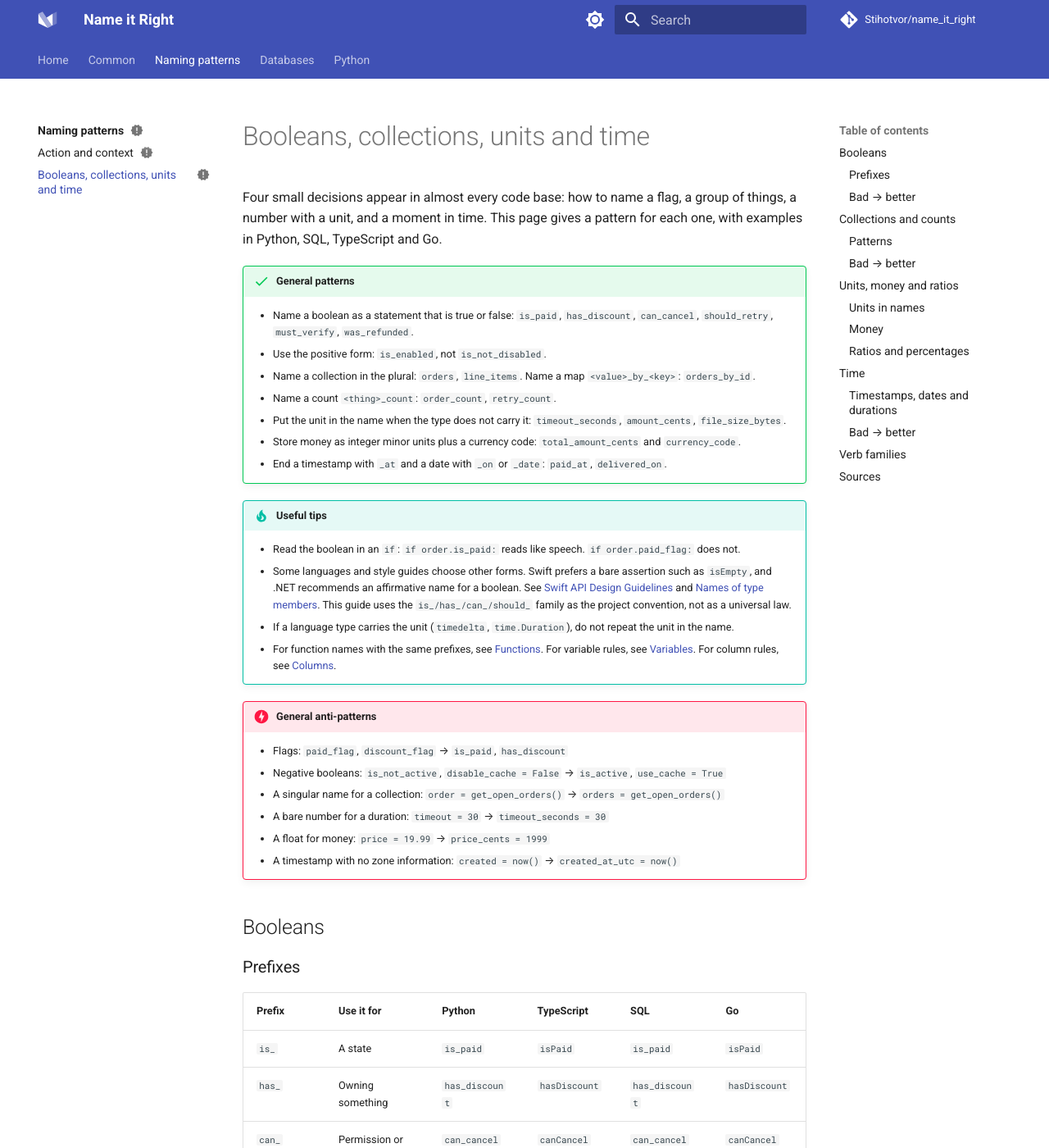
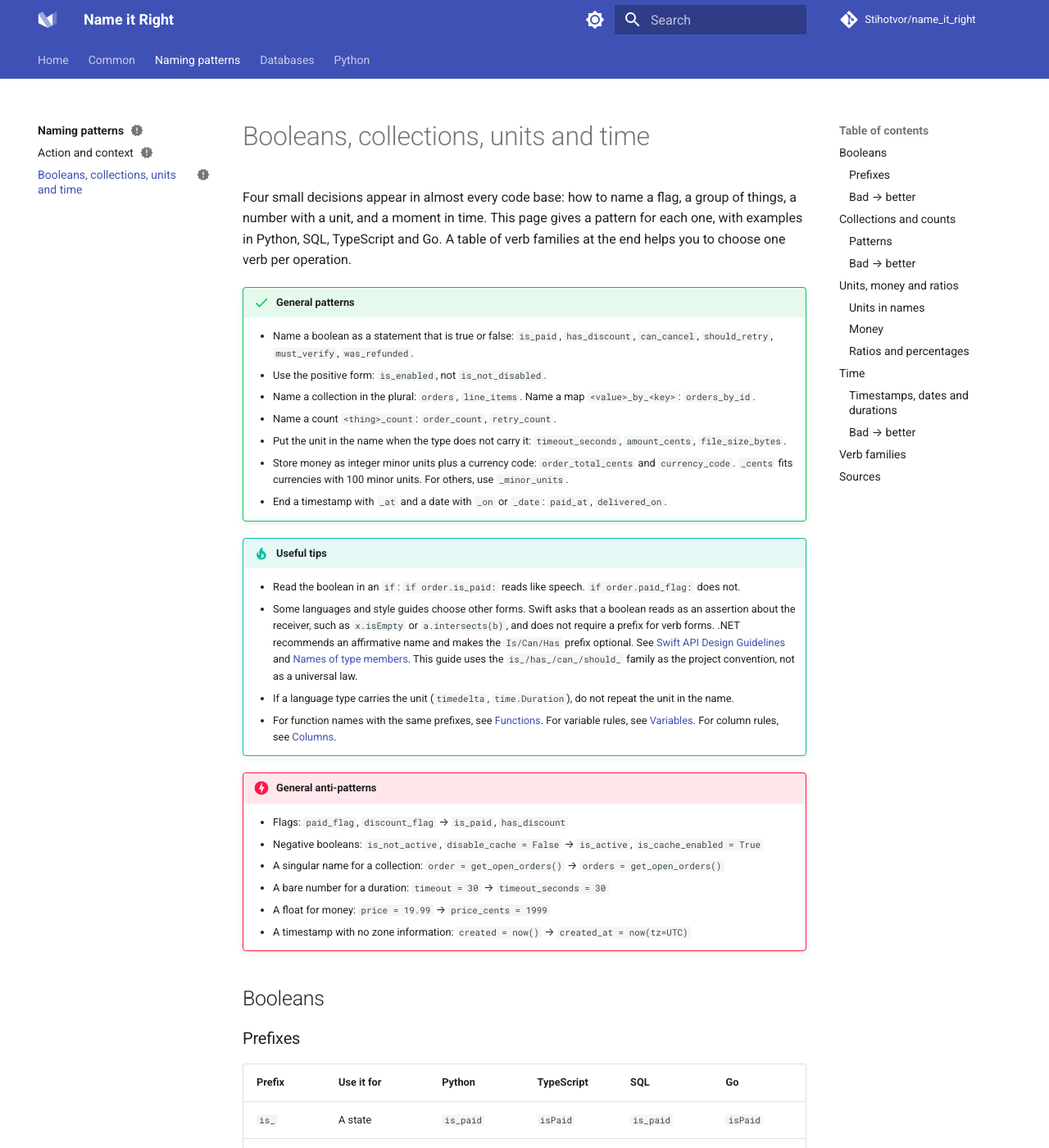
Before and after one commit to Stihotvor/name_it_right, an MkDocs documentation site: the page built from docs/patterns/booleans-collections-units-time.md, in a window 1280 px wide and 1400 px high. Shown: the whole window at 82% size. Built offline with MkDocs 1.6.1 and Material for MkDocs 9.7.7, drawn with Linux system fonts in a browser that asks for light colours; comment, search, counter and statistics services are not loaded; some of the changed text lies outside the part shown.

Commit message:
docs(04): fix review findings in booleans page
Co-Authored-By: Claude Sonnet 5.5 <noreply@anthropic.com>

```diff
--- a/docs/patterns/booleans-collections-units-time.md
+++ b/docs/patterns/booleans-collections-units-time.md
@@ -4,7 +4,7 @@ status: new
 
 # Booleans, collections, units and time
 
-Four small decisions appear in almost every code base: how to name a flag, a group of things, a number with a unit, and a moment in time. This page gives a pattern for each one, with examples in Python, SQL, TypeScript and Go.
+Four small decisions appear in almost every code base: how to name a flag, a group of things, a number with a unit, and a moment in time. This page gives a pattern for each one, with examples in Python, SQL, TypeScript and Go. A table of verb families at the end helps you to choose one verb per operation.
 
 !!! success "General patterns"
 
@@ -13,24 +13,24 @@ Four small decisions appear in almost every code base: how to name a flag, a gro
     - Name a collection in the plural: `orders`, `line_items`. Name a map `<value>_by_<key>`: `orders_by_id`.
     - Name a count `<thing>_count`: `order_count`, `retry_count`.
     - Put the unit in the name when the type does not carry it: `timeout_seconds`, `amount_cents`, `file_size_bytes`.
-    - Store money as integer minor units plus a currency code: `total_amount_cents` and `currency_code`.
+    - Store money as integer minor units plus a currency code: `order_total_cents` and `currency_code`. `_cents` fits currencies with 100 minor units. For others, use `_minor_units`.
     - End a timestamp with `_at` and a date with `_on` or `_date`: `paid_at`, `delivered_on`.
 
 !!! tip "Useful tips"
 
     - Read the boolean in an `if`: `if order.is_paid:` reads like speech. `if order.paid_flag:` does not.
-    - Some languages and style guides choose other forms. Swift prefers a bare assertion such as `isEmpty`, and .NET recommends an affirmative name for a boolean. See [Swift API Design Guidelines](https://www.swift.org/documentation/api-design-guidelines/#naming) and [Names of type members](https://learn.microsoft.com/en-us/dotnet/standard/design-guidelines/names-of-type-members). This guide uses the `is_/has_/can_/should_` family as the project convention, not as a universal law.
+    - Some languages and style guides choose other forms. Swift asks that a boolean reads as an assertion about the receiver, such as `x.isEmpty` or `a.intersects(b)`, and does not require a prefix for verb forms. .NET recommends an affirmative name and makes the `Is/Can/Has` prefix optional. See [Swift API Design Guidelines](https://www.swift.org/documentation/api-design-guidelines/#naming) and [Names of type members](https://learn.microsoft.com/en-us/dotnet/standard/design-guidelines/names-of-type-members). This guide uses the `is_/has_/can_/should_` family as the project convention, not as a universal law.
     - If a language type carries the unit (`timedelta`, `time.Duration`), do not repeat the unit in the name.
     - For function names with the same prefixes, see [Functions](../python/functions.md). For variable rules, see [Variables](../python/variables.md). For column rules, see [Columns](../databases/columns.md).
 
 !!! danger "General anti-patterns"
 
     - Flags: `paid_flag`, `discount_flag` → `is_paid`, `has_discount`
-    - Negative booleans: `is_not_active`, `disable_cache = False` → `is_active`, `use_cache = True`
+    - Negative booleans: `is_not_active`, `disable_cache = False` → `is_active`, `is_cache_enabled = True`
     - A singular name for a collection: `order = get_open_orders()` → `orders = get_open_orders()`
     - A bare number for a duration: `timeout = 30` → `timeout_seconds = 30`
     - A float for money: `price = 19.99` → `price_cents = 1999`
-    - A timestamp with no zone information: `created = now()` → `created_at_utc = now()`
+    - A timestamp with no zone information: `created = now()` → `created_at = now(tz=UTC)`
 
 ## Booleans
 
@@ -54,9 +54,9 @@ In Go, a name that starts a field in an exported struct begins with a capital le
 | Bad | Better | Why |
 |---|---|---|
 | `paid_flag` | `is_paid` | `flag` says the type, not the meaning. |
-| `status_ok` | `is_successful` | Reads as a statement in an `if`. |
+| `status_ok` | `is_status_ok` | The prefix marks a boolean and reads as a statement in an `if`. |
 | `is_not_disabled` | `is_enabled` | Double negatives make readers stop and think. |
-| `disable_notifications = False` | `send_notifications = True` | A negative name with `False` becomes a double negative. |
+| `disable_notifications = False` | `should_send_notifications = True` | A negative name with `False` becomes a double negative. |
 | `no_discount` | `has_discount` | State the fact in the positive form. |
 | `discount` (as a boolean) | `has_discount` | A noun can be an amount, a code or a flag. |
 | `check_stock` (as a field) | `should_check_stock` | A verb alone reads as an action, not as a value. |
@@ -73,10 +73,10 @@ In Go, a name that starts a field in an exported struct begins with a capital le
 | Pattern | Rule | Python | TypeScript | SQL | Go |
 |---|---|---|---|---|---|
 | List | Plural noun | `orders` | `orders` | `orders` | `orders` |
-| Map | `<value>_by_<key>` | `orders_by_id` | `ordersById` | `orders_by_id` (CTE) | `ordersByID` |
-| Set | `unique_<items>` or `<items>_set` | `unique_skus` | `uniqueSkus` | `unique_skus` (CTE) | `uniqueSKUs` |
+| Map | `<value>_by_<key>` | `orders_by_id` | `ordersById` | n/a (a table keyed by id) | `ordersByID` |
+| Unique values | `unique_<items>` | `unique_skus` | `uniqueSkus` | n/a (use `DISTINCT`) | `uniqueSKUs` |
 | Count | `<thing>_count` | `order_count` | `orderCount` | `order_count` | `orderCount` |
-| Total | `total_<thing>` | `total_items` | `totalItems` | `total_items` | `totalItems` |
+| Sum of money | `<owner>_total_<value>` | `order_total_cents` | `orderTotalCents` | `order_total_cents` | `orderTotalCents` |
 | Index | `<thing>_index` | `item_index` | `itemIndex` | `item_index` | `itemIndex` |
 | Id list | `<thing>_ids` | `order_ids` | `orderIds` | `order_ids` | `orderIDs` |
 | Batch | `<thing>_batch` | `order_batch` | `orderBatch` | `order_batch` | `orderBatch` |
@@ -99,13 +99,13 @@ In Go, a name that starts a field in an exported struct begins with a capital le
 | `count` | `retry_count` | A bare `count` does not say what is counted. |
 | `i` (index of an item) | `item_index` | One-letter names are fine only in tiny loops. |
 | `id_list` | `order_ids` | The name says what the ids belong to. |
-| `data` | `order_rows` | `data` fits any variable. |
-| `total` (number of rows) | `total_row_count` | `total` can also be a money total. |
+| `data` | `order_summary` | `data` fits any variable. Use a name that says what the data is. |
+| `total` (number of rows) | `row_count` | `total` can also be a money sum. Count with `_count`. |
 | `items_array` | `line_items` | Never put the type in the name. |
 
 !!! warning "Count or total?"
 
-    `order_count` is the number of orders. `order_total` is a sum of money for an order. Do not mix the two. See [Action and context](action-context.md).
+    `order_count` is the number of orders. `order_total_cents` is a sum of money for an order. Do not mix the two.
 
 ## Units, money and ratios
 
@@ -117,31 +117,37 @@ In Go, a name that starts a field in an exported struct begins with a capital le
 | Retry delay | `retry_delay_ms` | milliseconds | The short form `ms` is common and clear. |
 | Cache lifetime | `cache_ttl_seconds` | seconds | TTL needs a unit. |
 | File size | `file_size_bytes` | bytes | `size` alone could be KB or MB. |
-| Upload limit | `max_upload_mb` | megabytes | The limit and the unit are in the name. |
+| Upload limit | `max_upload_megabytes` | megabytes | `mb` could mean megabytes or megabits. |
 | Distance | `distance_km` | kilometres | Avoids a mix of miles and km. |
 | Weight | `package_weight_grams` | grams | Shipping systems often use grams or ounces. |
 | Temperature | `temperature_celsius` | °C | Kelvin and Fahrenheit also exist. |
 | Rate limit | `requests_per_minute` | per minute | The period is part of the meaning. |
 | Bandwidth | `bandwidth_mbps` | megabits per second | Avoids confusion with megabytes. |
 
+!!! note "Unit symbols"
+
+    Standard unit symbols such as `ms`, `km` and `mbps`, and standard acronyms such as `ttl`, are exceptions to the full-words rule. Write them in lower case. Spell out a unit when two readings are possible.
+
 ### Money
 
-Store money as an integer amount in minor units, with an ISO 4217 currency code. Floating-point numbers cannot store `0.1` exactly. The [ISO 20022 message definitions](https://www.iso20022.org/iso-20022-message-definitions) pair an amount with a currency code, and [ISO 4217](https://www.iso.org/iso-4217-currency-codes.html) defines the codes.
+Store money as an integer amount in minor units, with an ISO 4217 currency code. Floating-point numbers cannot store `0.1` exactly. The [ISO 20022 message definitions](https://www.iso20022.org/iso-20022-message-definitions) pair every amount with a currency code. ISO 20022 uses decimal amounts in major units, so convert at the system boundary. [ISO 4217](https://www.iso.org/iso-4217-currency-codes.html) defines the codes and the number of minor-unit digits.
 
 | Concept | Name | Example value | Why |
 |---|---|---|---|
-| Total in minor units | `total_amount_cents` | `1999` | Integers avoid rounding errors. |
+| Total in minor units | `order_total_cents` | `1999` | Integers avoid rounding errors. |
 | Currency | `currency_code` | `"EUR"` | Use the three-letter ISO 4217 code. |
 | Tax | `tax_amount_cents` | `320` | Same unit as the total. |
 | Discount | `discount_amount_cents` | `500` | `discount` alone could be a percent. |
 | Refund | `refunded_amount_cents` | `1999` | Past participle shows a fact. |
-| Exchange rate | `exchange_rate` | `1.0842` | A ratio has no unit. |
+| Exchange rate | `eur_to_usd_rate` | `1.0842` | A rate between two currencies. Name the pair. |
 | Fee rate | `fee_rate` | `0.029` | A ratio from 0 to 1. |
 | Rounding | `rounding_mode` | `"half_even"` | Name the rule, not the code. |
 
-Use `_cents` only for currencies with 100 minor units. For currencies with another number of minor units, use `_minor_units`: `total_minor_units`.
+Use `_cents` only for currencies with 100 minor units. For currencies with another number of minor units, use `_minor_units`: `order_total_minor_units`.
 
 ### Ratios and percentages
+
+In this guide, `rate` means a ratio. For events per period, put the period in the name: `requests_per_minute`.
 
 | Name | Meaning | Example value | Why |
 |---|---|---|---|
@@ -172,14 +178,14 @@ Use `_cents` only for currencies with 100 minor units. For currencies with anoth
 |---|---|---|
 | `timeout = 30` | `timeout_seconds = 30` | The reader does not need to open the docs. |
 | `created` | `created_at` | `created` could be a boolean or an object. |
-| `date` (timestamp) | `paid_at` | A timestamp is not a date. |
+| `date` (timestamp) | `occurred_at` | A timestamp is not a date. Use a verb in the past tense that fits the event. |
 | `delivery_time` (a date) | `delivered_on` | `time` could be a duration. |
 | `ttl = 3600` | `ttl_seconds = 3600` | A unit removes the guess. |
 | `price = 19.99` | `price_cents = 1999` | Integer money avoids rounding errors. |
 | `amount` | `amount_cents` | A bare `amount` hides the unit. |
 | `tax = 0.2` | `tax_rate = 0.2` | `tax` could be an amount. |
 | `expiry` | `expires_at` | A noun does not say if it is a date or a duration. |
-| `created_at` (local time, no zone) | `created_at_utc` | State the zone when the value is not a timezone-aware type. |
+| `created_at` (naive local time) | `created_at` stored as UTC, or `created_at_local` | A name may claim UTC only if the value is UTC. Convert first, or say `local`. |
 | `retry_interval = 5` | `retry_interval_seconds = 5` | A bare number hides the unit. |
 | `size` | `file_size_bytes` | `size` has many meanings. |
 
```
Also changed, not shown: other parts of docs/patterns/booleans-collections-units-time.md (+3 -3 lines).
